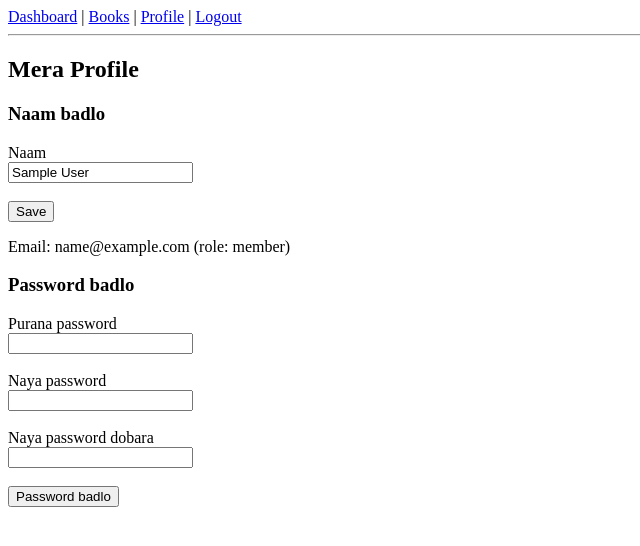
After one commit to kumarianshu20894-sys/LibroAI, a Flask app: page /profile/ in a window 1280 px wide. The commit adds this page. Shown: the top 546 px of the page, without its empty margins (0-640 px from the left). Run offline with Flask 3, Linux system fonts and the light colour scheme; the visitor is signed in with stand-in values (Sample User, id 1).

Commit message:
Add profile edit and password change

```diff
--- a/app/__init__.py
+++ b/app/__init__.py
@@ -55,4 +55,7 @@ def create_app():
     from app.reservations import reservations
     app.register_blueprint(reservations)
 
+    from app.profile import profile
+    app.register_blueprint(profile)
+
     return app
--- /dev/null
+++ b/app/profile.py
@@ -0,0 +1,43 @@
+from flask import Blueprint, render_template, request, redirect, url_for, flash
+from flask_login import login_required, current_user
+from app import db
+
+profile = Blueprint("profile", __name__, url_prefix="/profile")
+
+
+@profile.route("/", methods=["GET", "POST"])
+@login_required
+def edit_profile():
+    if request.method == "POST":
+        name = request.form.get("name", "").strip()
+        if not name:
+            flash("Naam khaali nahi ho sakta.")
+            return redirect(url_for("profile.edit_profile"))
+
+        current_user.name = name
+        db.session.commit()
+        flash("Profile update ho gayi.")
+        return redirect(url_for("profile.edit_profile"))
+
+    return render_template("profile.html")
+
+
+@profile.route("/password", methods=["POST"])
+@login_required
+def change_password():
+    old_password = request.form.get("old_password", "")
+    new_password = request.form.get("new_password", "")
+    confirm_password = request.form.get("confirm_password", "")
+
+    if not current_user.check_password(old_password):
+        flash("Purana password galat hai.")
+    elif len(new_password) < 6:
+        flash("Naya password kam se kam 6 characters ka hona chahiye.")
+    elif new_password != confirm_password:
+        flash("Naya password aur confirm password match nahi karte.")
+    else:
+        current_user.set_password(new_password)
+        db.session.commit()
+        flash("Password badal gaya.")
+
+    return redirect(url_for("profile.edit_profile"))
--- a/app/templates/base.html
+++ b/app/templates/base.html
@@ -13,8 +13,9 @@
             | <a href="{{ url_for('members.member_list') }}">Members</a>
             | <a href="{{ url_for('issues.issue_list') }}">Issues</a>
             | <a href="{{ url_for('fines.fine_list') }}">Fines</a>
-                    | <a href="{{ url_for('reservations.reservation_list') }}">Reservations</a>
+            | <a href="{{ url_for('reservations.reservation_list') }}">Reservations</a>
         {% endif %}
+        | <a href="{{ url_for('profile.edit_profile') }}">Profile</a>
         | <a href="{{ url_for('auth.logout') }}">Logout</a>
     </nav>
     <hr>
--- /dev/null
+++ b/app/templates/profile.html
@@ -0,0 +1,28 @@
+{% extends "base.html" %}
+{% block title %}Mera Profile{% endblock %}
+{% block content %}
+<h2>Mera Profile</h2>
+
+<h3>Naam badlo</h3>
+<form method="POST" action="{{ url_for('profile.edit_profile') }}">
+    <label>Naam</label><br>
+    <input type="text" name="name" value="{{ current_user.name }}" required><br><br>
+    <button type="submit">Save</button>
+</form>
+
+<p>Email: {{ current_user.email }} (role: {{ current_user.role }})</p>
+
+<h3>Password badlo</h3>
+<form method="POST" action="{{ url_for('profile.change_password') }}">
+    <label>Purana password</label><br>
+    <input type="password" name="old_password" autocomplete="off"  required><br><br>
+
+    <label>Naya password</label><br>
+    <input type="password" name="new_password" required><br><br>
+
+    <label>Naya password dobara</label><br>
+    <input type="password" name="confirm_password" required><br><br>
+
+    <button type="submit">Password badlo</button>
+</form>
+{% endblock %}
```
